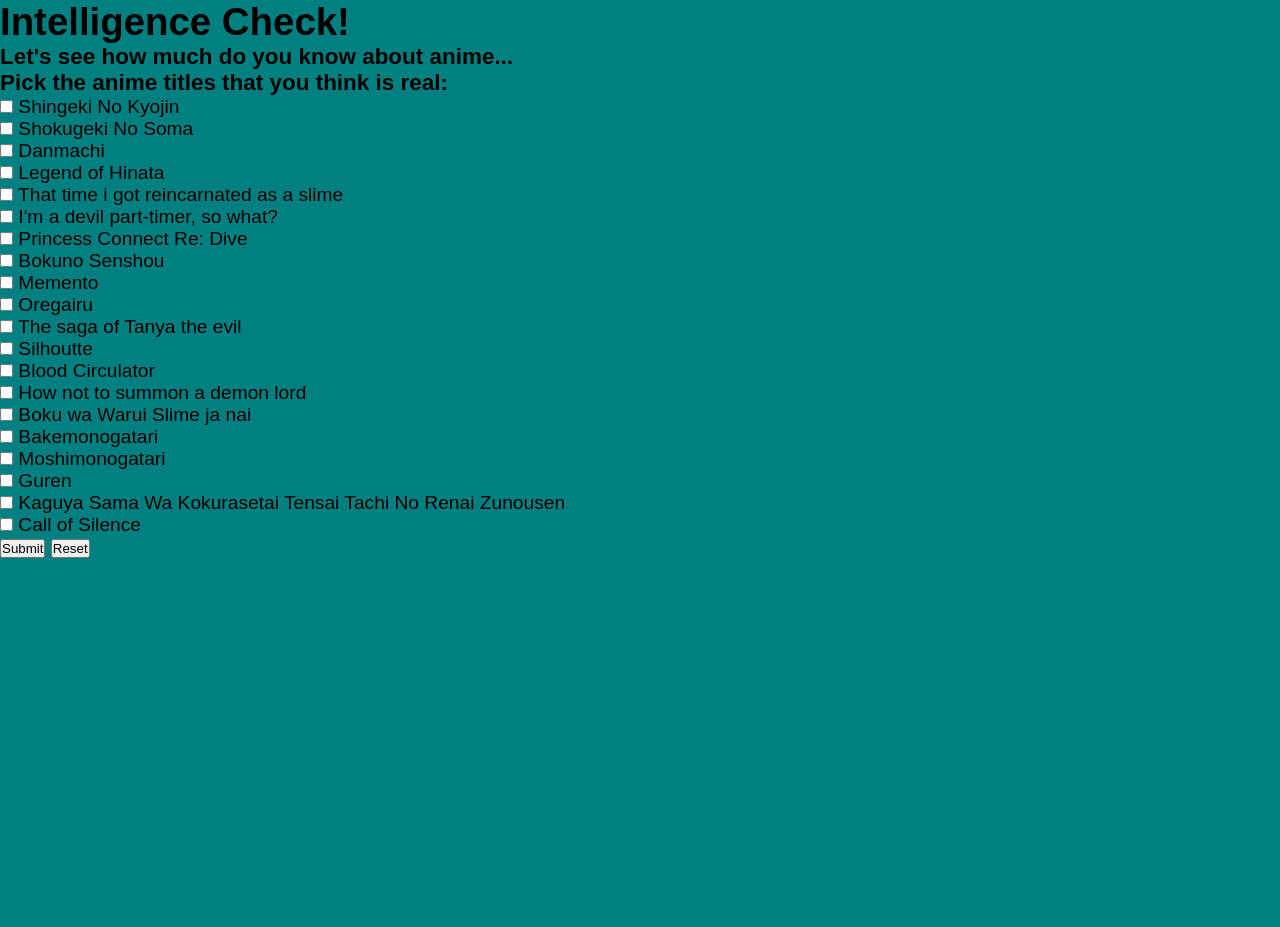
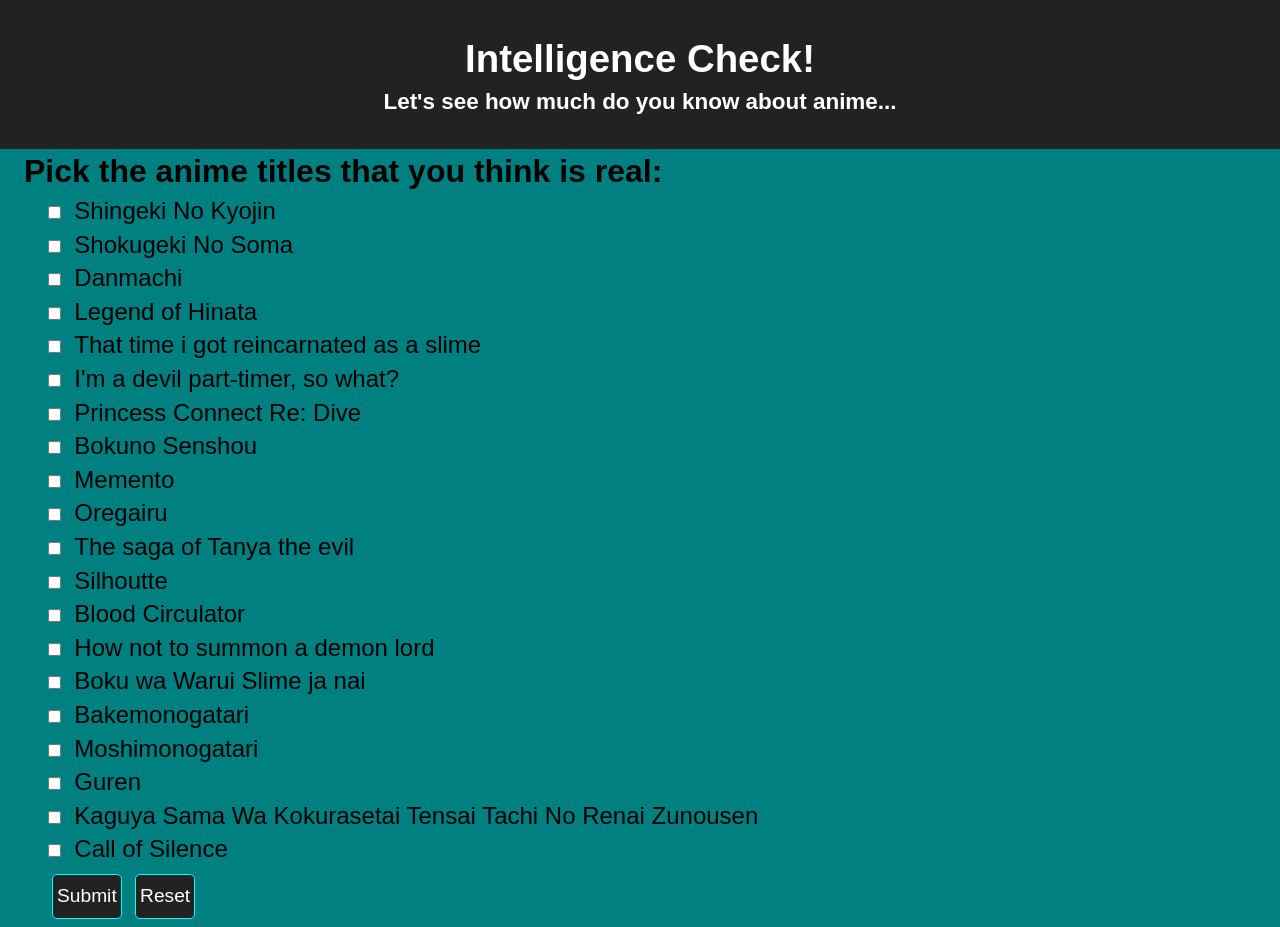
Before and after one commit to Yathaartha/Quiz, a plain HTML site: page index.html in a window 1280 px wide. Before the commit the page ends 800 px from the top, so only its background shows below. Drawn offline with Linux system fonts and the light colour scheme.

Commit message:
formatted how the questions look

```diff
--- a/css/main.css
+++ b/css/main.css
@@ -1,6 +1,8 @@
 * {
   padding: 0;
-  margin: 0; }
+  margin: 0;
+  line-height: 1.4;
+  box-sizing: border-box; }
 
 body {
   background-color: teal;
@@ -15,4 +17,38 @@ body {
 
 .container {
   margin: auto;
-  max-width: 1100px; }
+  margin-left: 1.5rem; }
+
+header {
+  background-color: #222; }
+
+#result {
+  visibility: hidden; }
+
+#main-title {
+  padding: 2rem;
+  text-align: center;
+  color: #fff; }
+
+.questions {
+  margin-left: 1.5rem; }
+  .questions h3 {
+    font-size: 2rem; }
+  .questions form label {
+    font-size: 1.5rem;
+    margin-left: 0.5rem; }
+
+#submit {
+  margin-left: 3rem; }
+  #submit button {
+    border: 1px solid aqua;
+    border-radius: 5px;
+    padding: 0.5rem 0.25rem;
+    font-size: 1.2rem;
+    margin: 0.5rem 0.25rem;
+    cursor: pointer;
+    background-color: #222;
+    color: #fff; }
+  #submit button:hover {
+    background-color: lightblue;
+    color: #000; }
--- a/index.html
+++ b/index.html
@@ -17,6 +17,7 @@
 
       <section class="questions">
         <h3>Pick the anime titles that you think is real:</h3>
+        <div class="container">
           <form action="">
             <input type="checkbox" name="anime1" id="anime1" class="correct" />
             <label for="anime1">Shingeki No Kyojin</label><br />
@@ -24,22 +25,52 @@
             <label for="anime2">Shokugeki No Soma</label><br />
             <input type="checkbox" name="anime3" id="anime3" class="correct" />
             <label for="anime3">Danmachi</label><br />
-          <input type="checkbox" name="anime4" id="anime4" class="incorrect" />
+            <input
+              type="checkbox"
+              name="anime4"
+              id="anime4"
+              class="incorrect"
+            />
             <label for="anime4">Legend of Hinata</label><br />
             <input type="checkbox" name="anime5" id="anime5" class="correct" />
             <label for="anime5">That time i got reincarnated as a slime</label
             ><br />
-          <input type="checkbox" name="anime6" id="anime6" class="incorrect" />
+            <input
+              type="checkbox"
+              name="anime6"
+              id="anime6"
+              class="incorrect"
+            />
             <label for="anime6">I'm a devil part-timer, so what?</label><br />
             <input type="checkbox" name="anime7" id="anime7" class="correct" />
             <label for="anime7">Princess Connect Re: Dive</label><br />
-          <input type="checkbox" name="anime8" id="anime8" class="incorrect" />
+            <input
+              type="checkbox"
+              name="anime8"
+              id="anime8"
+              class="incorrect"
+            />
             <label for="anime8">Bokuno Senshou</label><br />
-          <input type="checkbox" name="anime9" id="anime9" class="incorrect" />
+            <input
+              type="checkbox"
+              name="anime9"
+              id="anime9"
+              class="incorrect"
+            />
             <label for="anime9">Memento</label><br />
-          <input type="checkbox" name="anime10" id="anime10" class="correct" />
+            <input
+              type="checkbox"
+              name="anime10"
+              id="anime10"
+              class="correct"
+            />
             <label for="anime10">Oregairu</label><br />
-          <input type="checkbox" name="anime11" id="anime11" class="correct" />
+            <input
+              type="checkbox"
+              name="anime11"
+              id="anime11"
+              class="correct"
+            />
             <label for="anime11">The saga of Tanya the evil</label><br />
             <input
               type="checkbox"
@@ -55,7 +86,12 @@
               class="incorrect"
             />
             <label for="anime13">Blood Circulator</label><br />
-          <input type="checkbox" name="anime14" id="anime14" class="correct" />
+            <input
+              type="checkbox"
+              name="anime14"
+              id="anime14"
+              class="correct"
+            />
             <label for="anime14">How not to summon a demon lord</label><br />
             <input
               type="checkbox"
@@ -64,7 +100,12 @@
               class="incorrect"
             />
             <label for="anime15">Boku wa Warui Slime ja nai</label><br />
-          <input type="checkbox" name="anime16" id="anime16" class="correct" />
+            <input
+              type="checkbox"
+              name="anime16"
+              id="anime16"
+              class="correct"
+            />
             <label for="anime16">Bakemonogatari</label><br />
             <input
               type="checkbox"
@@ -80,7 +121,12 @@
               class="incorrect"
             />
             <label for="anime18">Guren</label><br />
-          <input type="checkbox" name="anime19" id="anime19" class="correct" />
+            <input
+              type="checkbox"
+              name="anime19"
+              id="anime19"
+              class="correct"
+            />
             <label for="anime19"
               >Kaguya Sama Wa Kokurasetai Tensai Tachi No Renai Zunousen</label
             ><br />
@@ -92,6 +138,7 @@
             />
             <label for="anime20">Call of Silence</label><br />
           </form>
+        </div>
       </section>
 
       <section id="submit">
@@ -100,8 +147,8 @@
       </section>
     </div>
 
-    <div class="invisible">
-      <div class="container" id="result"></div>
+    <div class="invisible" id="result">
+      <div class="container"></div>
     </div>
   </body>
 </html>
```
Lines whose indentation alone changed are shown as unchanged.
